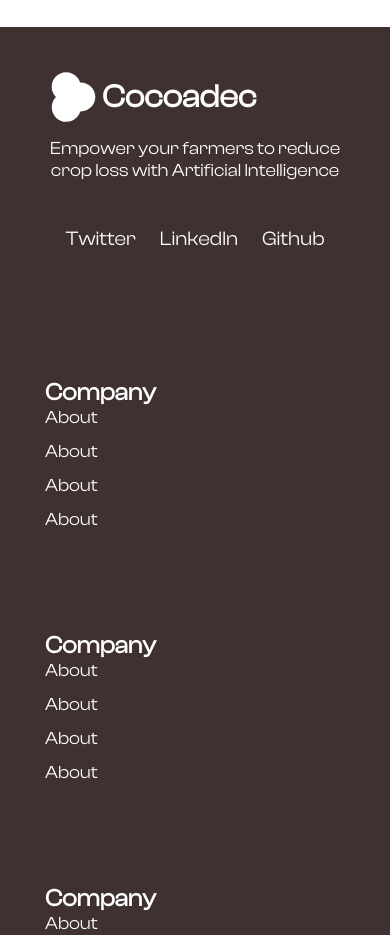
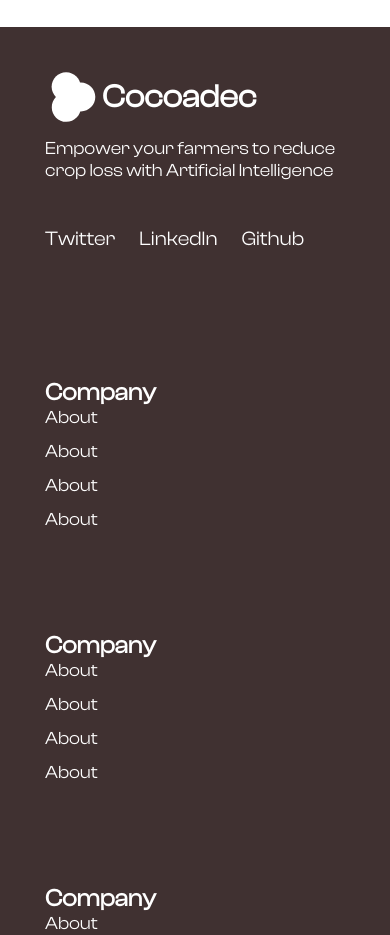
Before and after one commit to Gaeygo/Cocoadec-vite, a React (Vite) app: page / in a window 390 px wide. Shown: the part 4920-5855 px from the top of the page. Built offline with nearby package versions, Linux system fonts and the light colour scheme.

Commit message:
footer fix 3

```diff
--- a/src/components/Footer.jsx
+++ b/src/components/Footer.jsx
@@ -16,11 +16,11 @@ const Footer = () => {
               Cocoadec
             </p>
           </div>
-          <p className="mb-[45px] text-center md:text-left mx-auto md:mx-0 text-lg leading-[22px] font-normal max-w-[338px] ">
+          <p className="mb-[45px] text-left  md:mx-0 text-lg leading-[22px] font-normal max-w-[338px] ">
             Empower your farmers to reduce crop loss with Artificial
             Intelligence
           </p>
-          <ul className=" flex font-medium text-[20px] leading-[24.6px] space-x-[24px] text-center mx-auto md:mx-0 w-fit ">
+          <ul className=" flex font-medium text-[20px] leading-[24.6px] space-x-[24px] text-center  md:mx-0 w-fit ">
             <li>
               <a>Twitter</a>
             </li>
```
